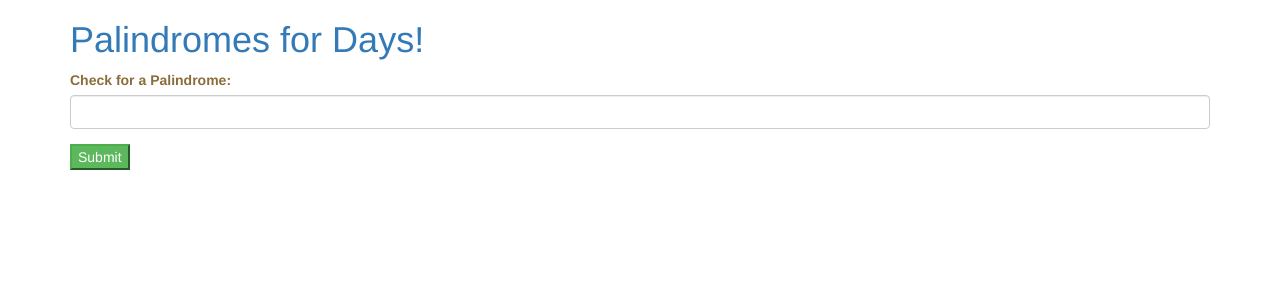
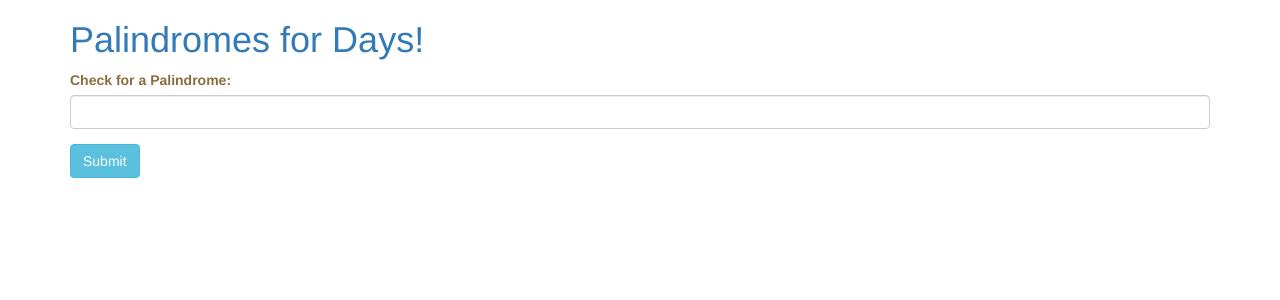
Before and after one commit to CaseyH33/palindromes, a PHP site: template views/input.html.twig in a window 1280 px wide. Shown: the top 300 px of the page. Run offline with PHP 8.4, Linux system fonts and the light colour scheme; the template is opened without the code that fills it, so the values that code supplies are empty; some libraries are stand-ins or nearby versions.

Commit message:
add css styling to the page

```diff
--- a/views/input.html.twig
+++ b/views/input.html.twig
@@ -11,7 +11,7 @@
                 <label for="input" class="text-warning">Check for a Palindrome: </label>
                 <input id="input" name="input" class="form-control" type="text">
             </div>
-            <button type="submit" class="btn-success">Submit</button>
+            <button type="submit" class="btn btn-info">Submit</button>
         </form>
         </div>
     </body>
--- a/views/results.html.twig
+++ b/views/results.html.twig
@@ -12,6 +12,6 @@
         <h5>Um.. that <b>is NOT</b> a Palindrome, please try again.</h5>
         {% endif %}
 
-        <a href="/"><button type="submit" class="btn-success">Home</button></a>
+        <a href="/"><button type="submit" class="btn btn-info">Home</button></a>
     </body>
 </html>
```
